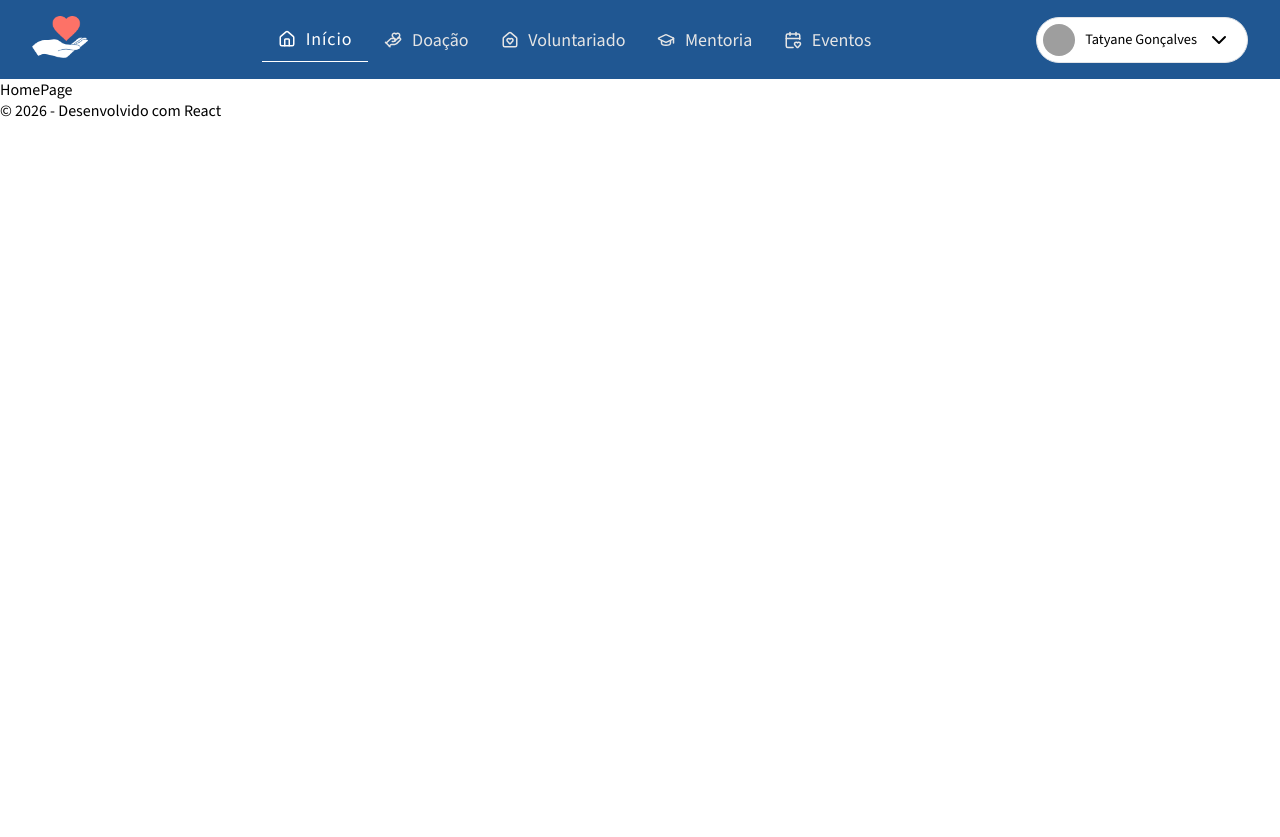
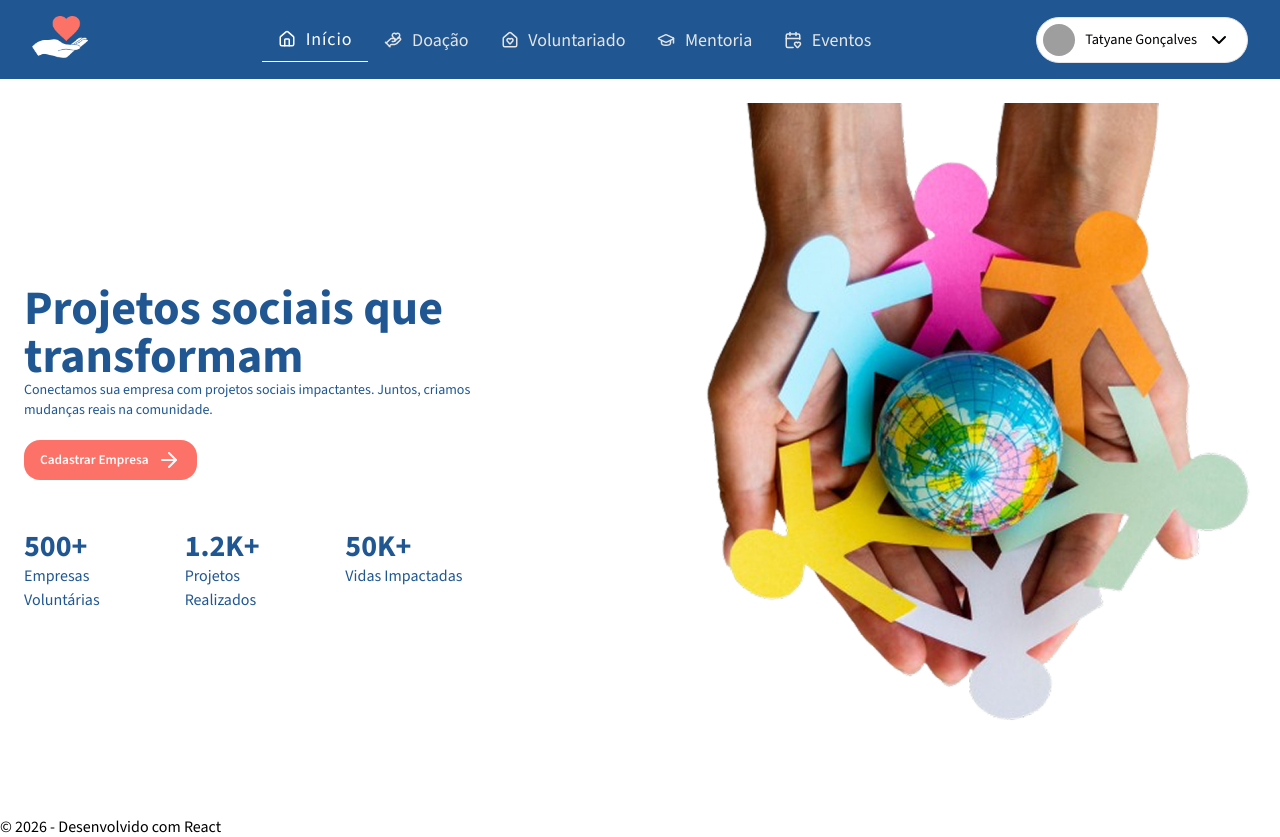
Before and after one commit to tatyanepgoncalves/projeto_connect, a React (Vite) app: page / in a window 1280 px wide. Before the commit the page ends 800 px from the top, so only its background shows below. Built offline with nearby package versions, Linux system fonts and the light colour scheme; grey boxes are pictures that could not be loaded.

Commit message:
feat: finish a home page

```diff
--- a/src/pages/HomePage/HomePage.jsx
+++ b/src/pages/HomePage/HomePage.jsx
@@ -1,3 +1,51 @@
+import { ArrowRight } from 'lucide-react'
+import ImageHome from '../../images/imgHome.png'
+import h from './HomePage.module.scss'
+
+const stats = [
+  { number: '500+', text: 'Empresas Voluntárias' },
+  { number: '1.2K+', text: 'Projetos Realizados' },
+  { number: '50K+', text: 'Vidas Impactadas' },
+]
+
 export default function HomePage() {
-  return <div>HomePage</div>
+  return (
+    <main className={h.home}>
+      <div className={h.HomePageContainer}>
+        <section className={h.HomeLeft}>
+          <div className={h.elements}>
+            <div className={h.text}>
+              <h1>Projetos sociais que transformam</h1>
+              <p>
+                Conectamos sua empresa com projetos sociais impactantes. Juntos,
+                criamos mudanças reais na comunidade.
+              </p>
+            </div>
+
+            <button className={h.BtnHome} type="button">
+              Cadastrar Empresa
+              <ArrowRight />
+            </button>
+          </div>
+
+          <div className={h.statsContainer}>
+            {stats.map((item) => (
+              <div className={h.stats} key={item.text}>
+                <h2>{item.number}</h2>
+                <p>{item.text}</p>
+              </div>
+            ))}
+          </div>
+        </section>
+
+        <section className={h.imageHome}>
+          {/** biome-ignore lint/correctness/useImageSize: it isn't necessary */}
+          <img
+            alt="Imagem da home de mãos com bonecos papel e um globo."
+            src={ImageHome}
+          />
+        </section>
+      </div>
+    </main>
+  )
 }
--- /dev/null
+++ b/src/pages/HomePage/HomePage.module.scss
@@ -0,0 +1,139 @@
+@use '../../styles/variables.scss' as v;
+
+.home {
+  display: flex;
+  align-items: center;
+  justify-content: center;
+  width: 100%;
+}
+
+.HomePageContainer {
+  max-width: 80rem;
+  width: 100%;
+  padding: 24px;
+
+  display: flex;
+  flex-direction: column;
+  align-items: center;
+  justify-content: center;
+  gap: 50px;
+
+  @media (width >= 64rem) {
+    justify-content: space-between;
+    flex-direction: row;
+  }
+}
+
+.HomeLeft,
+.elements {
+  display: flex;
+  flex-direction: column;
+  align-items: center;
+  justify-content: center;
+  text-align: center;
+
+  @media (width >= 64rem)  {
+    text-align: left;
+    align-items: start;
+  }
+}
+
+.elements {
+  gap: 1.25rem;
+}
+
+.HomeLeft {
+  width: 100%;
+  max-width: 700px;
+  gap: 3rem;
+
+  @media (width >= 64rem) {
+    max-width: 450px;
+  }
+}
+
+.text {
+  h1 {
+    font-size: 2.25rem;
+    line-height: 2.5rem;
+    color: v.$primary-color;
+
+
+    @media (width >=  64rem) {
+      font-size: 3rem;
+      line-height: 1;
+    }
+  }
+
+  p {
+    font-size: 0.875rem;
+    line-height: 1.25rem;
+    color: v.$primary-color;
+  }
+}
+
+.BtnHome {
+  background-color: v.$secondary-color;
+  display: flex;
+  align-items: center;
+  gap: 0.5rem;
+  border: none;
+  padding: 0.5rem 1rem;
+  border-radius: 1rem;
+  font-family: v.$font-source;
+  color: v.$neutral-50;
+  font-weight: 600;
+  transition: all 0.4s ease;
+
+  &:hover {
+    scale: 1.05;
+    box-shadow: 0 0 5px rgba(253, 114, 104, 0.5);
+  }
+}
+
+.statsContainer {
+  display: grid;
+  gap: 2rem;
+
+  @media (width >= 48rem) {
+    grid-template-columns: repeat(3, 1fr);
+  }
+}
+
+.stats {
+
+  h2 {
+    color: v.$primary-color;
+    font-size: 1.5rem;
+    line-height: 2rem;
+
+    @media (width >= 48rem) {
+      font-size: 1.875rem;
+      line-height: 2.25rem;
+    }
+
+  }
+
+  p {
+    font-size: 1rem;
+    line-height: 1.5rem;
+    color: v.$primary-color;
+  }
+
+
+}
+
+.imageHome {
+  width: 100%;
+  max-width: 100%;
+
+
+  @media (width >= 48rem) {
+    width: 45%;
+    max-width: 80%;
+  }
+
+  img {
+    width: 100%;
+  }
+}
```
Also changed, not shown: src/images/imgHome.png (renamed from src/images/img_1.png), src/images/img_1_mobile.png (deleted).
